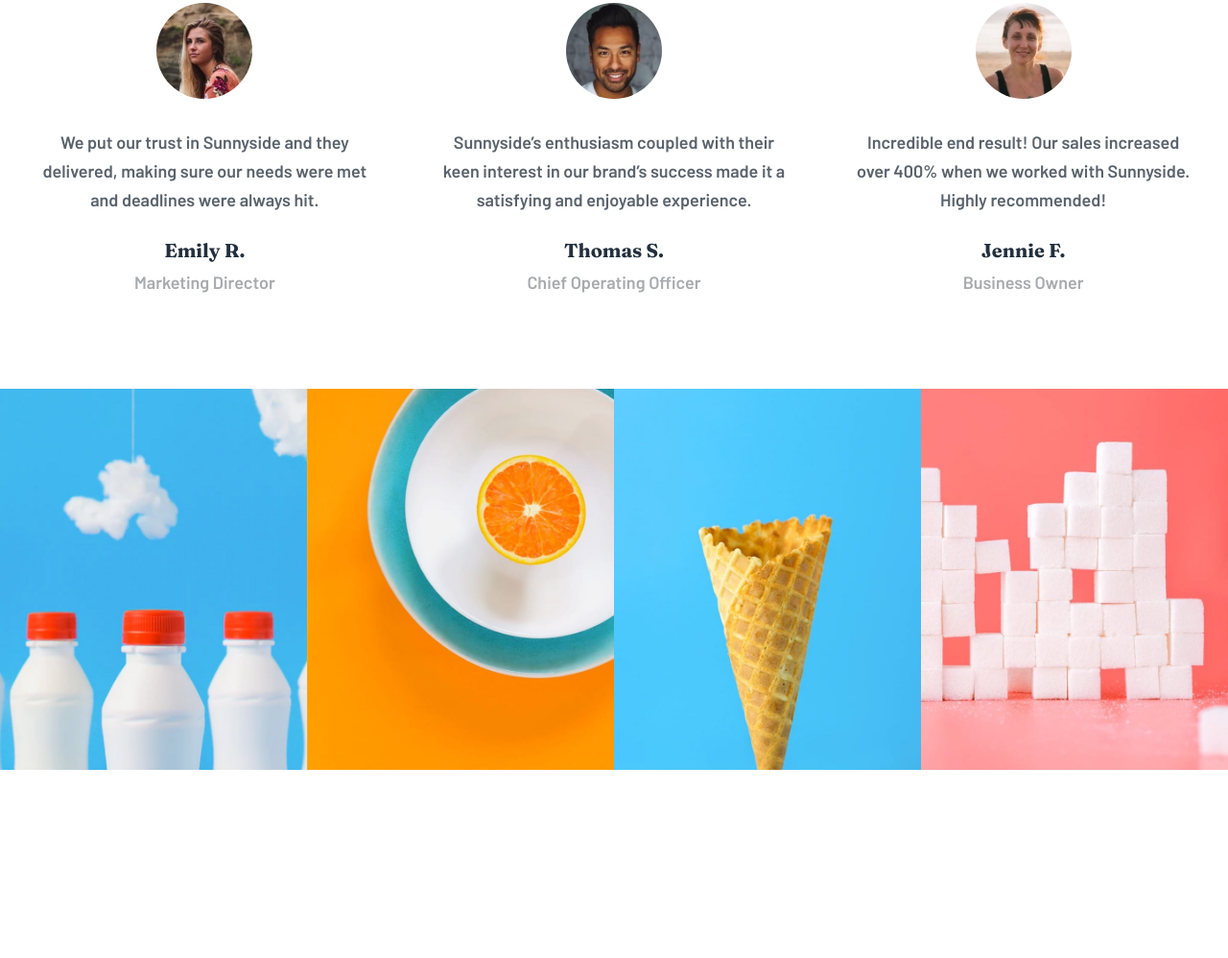
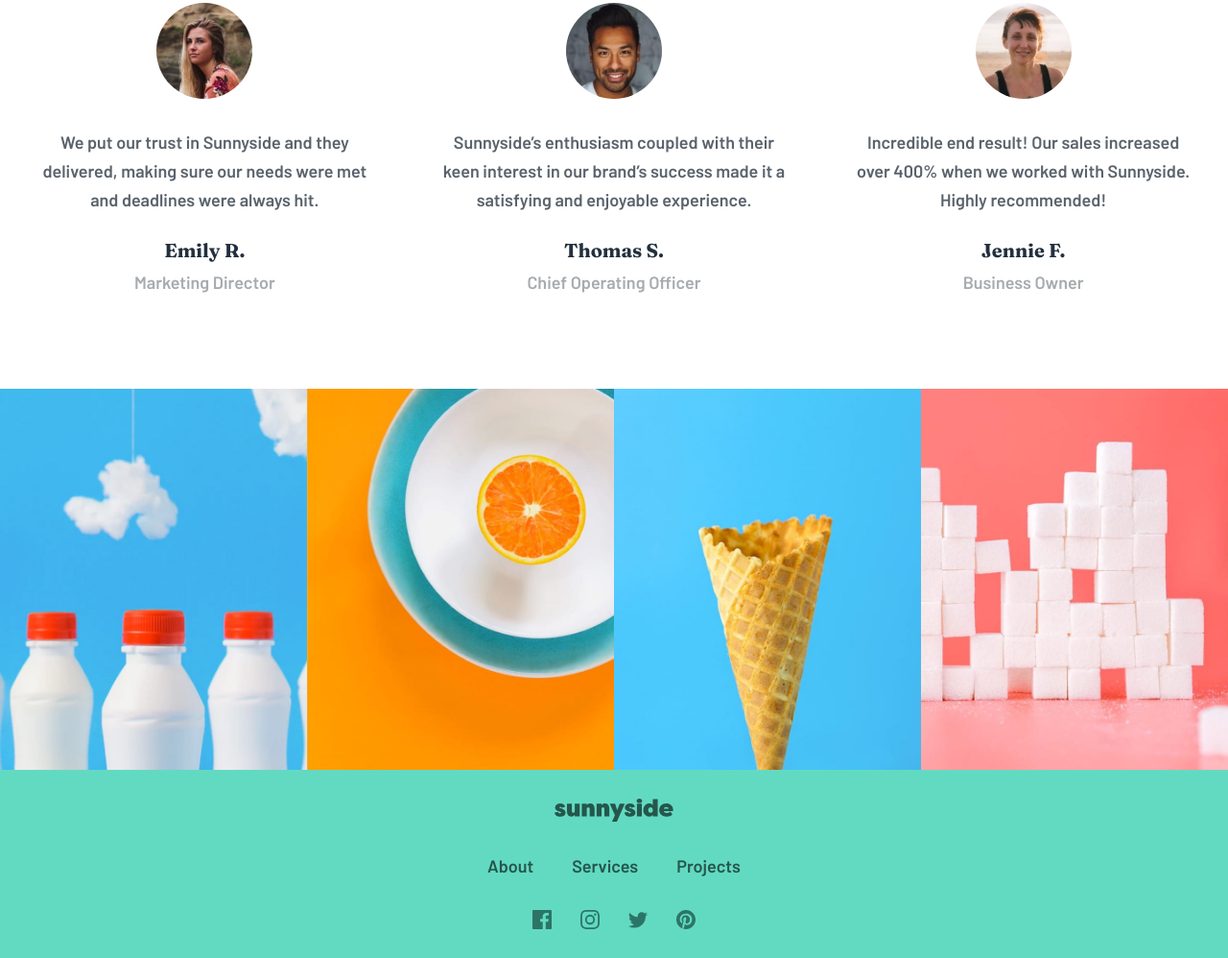
Before and after one commit to santiago-jv/sunnyside-agency-landing-page, a plain HTML site: page index.html in a window 1280 px wide. Shown: the part 2582-3580 px from the top of the page at 96% size. Before the commit the page ends 3384 px from the top, so only its background shows below. Drawn offline with Linux system fonts and the light colour scheme.

Commit message:
footer section implemented

```diff
--- a/index.html
+++ b/index.html
@@ -13,6 +13,7 @@
     <link rel="stylesheet" href="./styles/testimonials.css">
     <link rel="stylesheet" href="./styles/main-content.css">
     <link rel="stylesheet" href="./styles/decorations.css">
+    <link rel="stylesheet" href="./styles/footer.css">
     <link rel="preconnect" href="https://fonts.googleapis.com">
     <link rel="preconnect" href="https://fonts.gstatic.com" crossorigin>
     <link href="https://fonts.googleapis.com/css2?family=Barlow:wght@600&family=Fraunces:wght@700;900&display=swap" rel="stylesheet">
@@ -192,6 +193,30 @@
         <img src="./images/mobile/image-gallery-sugar-cubes.jpg" alt="Sugarcubes Decoration" class="decorations-section__decoration decorations-section__decoration--mobile">
 
     </section>
+
+    <footer class="footer">
+        <img class="logo" src="./images/footer-logo.svg">
+        <nav class="footer__navbar">
+            <ul class="footer__items">
+                <li class="footer__item">
+                    <a href="#" class="footer__link">About</a>
+                </li>
+                <li class="footer__item">
+                    <a href="#" class="footer__link">Services</a>
+                </li>
+                <li class="footer__item">
+                    <a href="#" class="footer__link">Projects</a>
+                </li>
+            </ul>
+        </nav>
+
+        <aside class="footer__social-networks">
+            <img src="./images/icon-facebook.svg" alt="Facebook Link" class="footer__social-network">
+            <img src="./images/icon-instagram.svg" alt="Instagram Link" class="footer__social-network">
+            <img src="./images/icon-twitter.svg" alt="Twitter Link" class="footer__social-network">
+            <img src="./images/icon-pinterest.svg" alt="Pinterest Link" class="footer__social-network">
+        </aside>
+    </footer>
     <script src="./scripts/main.js"></script>
 </body>
 </html>
--- /dev/null
+++ b/styles/footer.css
@@ -0,0 +1,36 @@
+.footer{
+    background-color: var(--dark-moderate-cyan);
+    display: flex;
+    flex-direction: column;
+    padding: 3rem 0;
+    align-items: center;
+    row-gap: 3.5rem;
+}
+.footer__title{
+    color:var(--dark-desaturated-cyan);
+
+
+
+}
+
+.footer__items{
+    display: flex;
+    align-items: center;
+    justify-content: center;
+    column-gap: 4rem;
+}
+.footer__item{
+    list-style:none;
+    cursor: pointer;
+}
+.footer__link{
+    color:var(--dark-desaturated-cyan);
+    text-decoration: none;
+}
+.footer__social-networks{
+    display: flex;
+    align-items: center;
+    justify-content: center;
+    cursor: pointer;
+    column-gap: 3rem;
+}
--- a/styles/index.css
+++ b/styles/index.css
@@ -3,7 +3,7 @@
 --yellow: hsl(51, 100%, 49%);
 --dark-desaturated-cyan : hsl(167, 40%, 24%);/* (graphic design text) */
 --dark-blue: hsl(198, 62%, 26%);/* photography text */
---dark-moderate-cyan: hsl(168, 34%, 41%); /* (footer) */
+--dark-moderate-cyan: hsl(168, 62%, 62%); /* (footer) */
 --very-dark-desaturated-blue: hsl(212, 27%, 19%);
 --very-dark-grayish-blue: hsl(213, 9%, 39%);
 --dark-grayish-blue: hsl(232, 10%, 55%);
```
Also changed, not shown: images/footer-logo.svg (added), images/icon-facebook.svg (added), images/icon-instagram.svg (added), images/icon-pinterest.svg (added), images/icon-twitter.svg (added).
